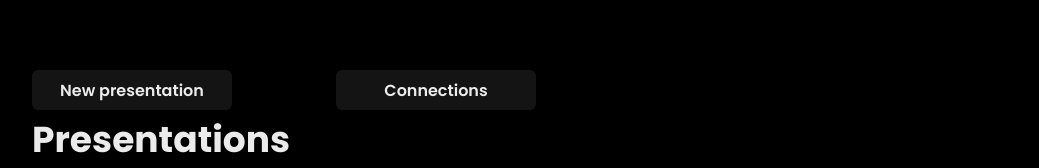
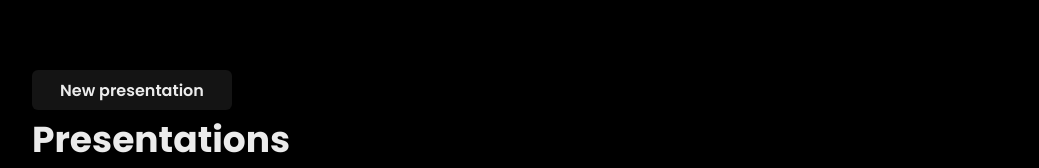
Before and after one commit to MuViCo/MuViCo, a React (Vite) app: page /home in a window 1280 px wide. Shown: the part 196-364 px from the top of the page, without its empty margins (112-1151 px from the left). Built offline with nearby package versions, Linux system fonts and the light colour scheme; no server answers; sample sign-in values are in the browser's storage.

Commit message:
removed connections buttons from homepage

```diff
--- a/src/client/components/homepage/index.jsx
+++ b/src/client/components/homepage/index.jsx
@@ -25,10 +25,10 @@ export const PresentationsGrid = ({
           onClick={() => handlePresentationClick(presentation.id)}
           height="50px"
           width="200px"
-          // flexDirection="column"
-          // justifyContent="flex-start"
-          // alignItems="center"
-          // paddingY="20px"
+        // flexDirection="column"
+        // justifyContent="flex-start"
+        // alignItems="center"
+        // paddingY="20px"
         >
           {presentation.name}
         </Button>
@@ -55,7 +55,6 @@ export const CreatePresentation = ({
   createPresentation,
   togglableRef,
   handleCancel,
-  handleConnectionsClick,
 }) => (
   <SimpleGrid columns={[1, 2, 3]} gap={10}>
     <GridItem>
@@ -69,16 +68,6 @@ export const CreatePresentation = ({
           onCancel={handleCancel}
         />
       </Togglable>
-    </GridItem>
-    <GridItem>
-      <Button
-        width="200px"
-        height="40px"
-        ml={-10}
-        onClick={() => handleConnectionsClick()}
-      >
-        Connections
-      </Button>
     </GridItem>
   </SimpleGrid>
 )
@@ -112,10 +101,6 @@ const HomePage = ({ user }) => {
     navigate(`/presentation/${presentationId}`)
   }
 
-  const handleConnectionsClick = () => {
-    navigate("/connections")
-  }
-
   const handleCancel = () => {
     togglableRef.current.toggleVisibility()
   }
@@ -128,7 +113,6 @@ const HomePage = ({ user }) => {
           createPresentation={createPresentation}
           togglableRef={togglableRef}
           handleCancel={handleCancel}
-          handleConnectionsClick={handleConnectionsClick}
         />
         <PresentationsGrid
           presentations={presentations}
```
